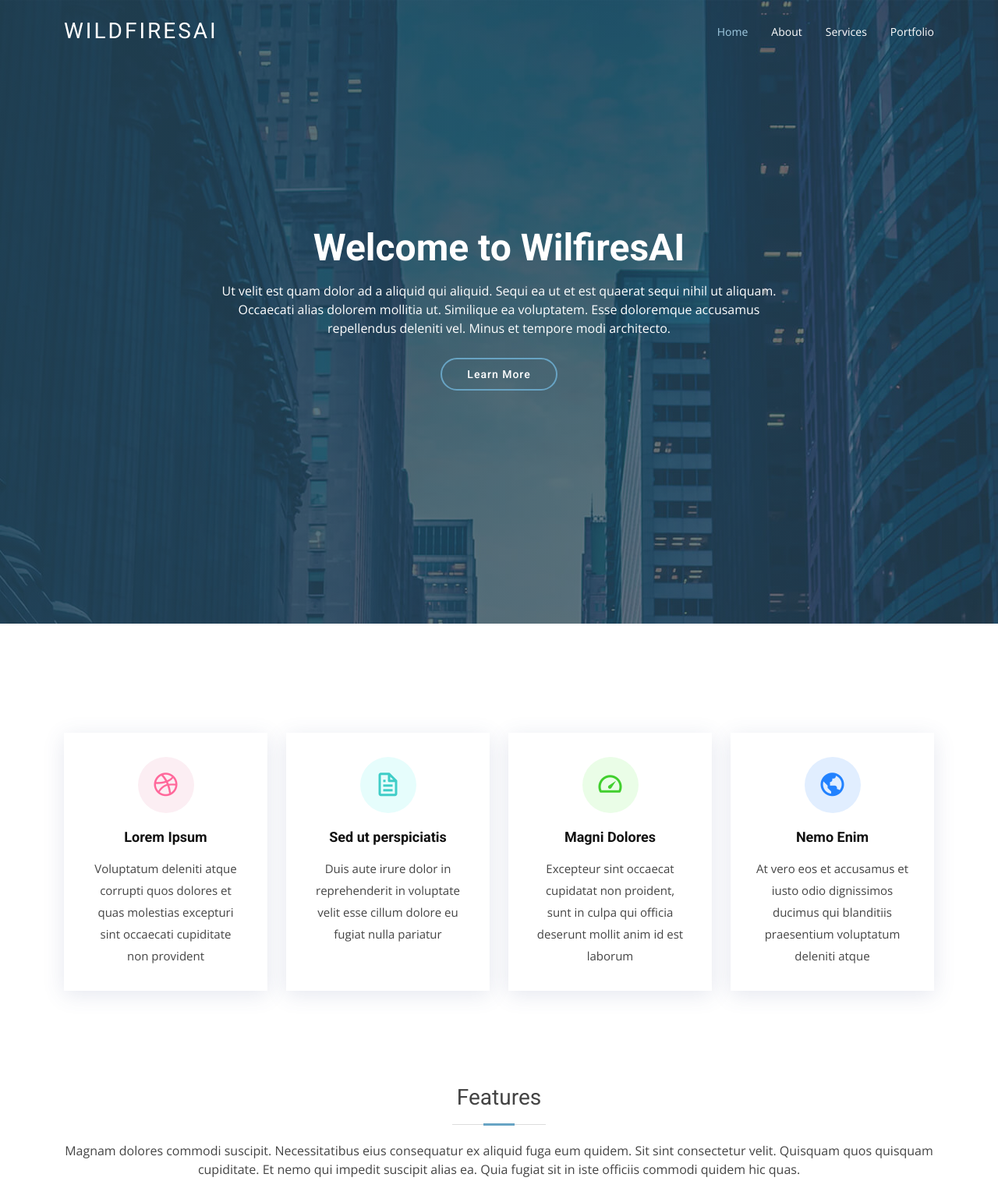
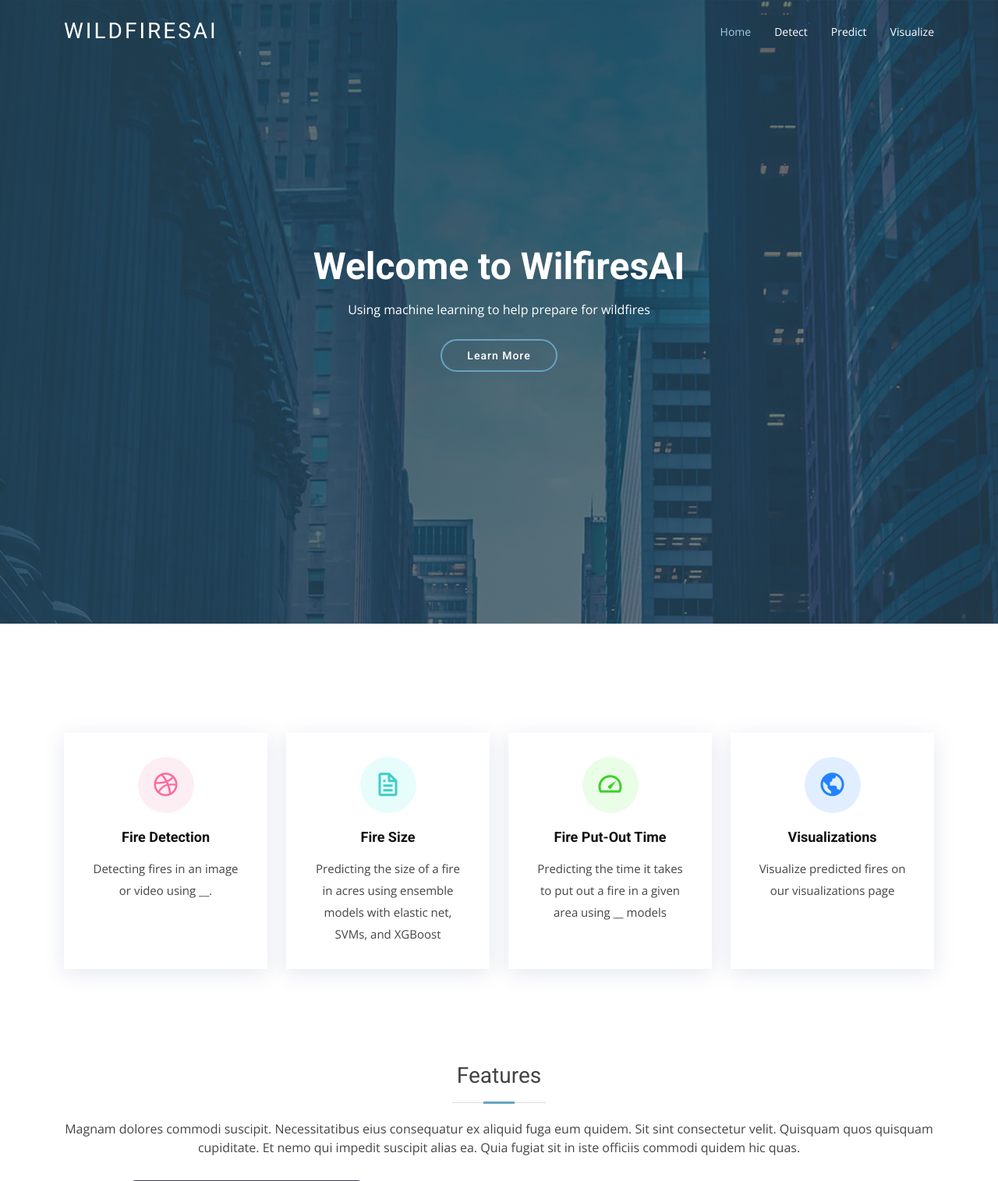
Before and after one commit to TeamDeltaHacks/WildfiresAI, a Flask app: page / in a window 1280 px wide. Shown: the top 1515 px of the page at 78% size. Run offline with Flask 2, Linux system fonts and the light colour scheme; some libraries are stand-ins or nearby versions.

Commit message:
update nav

```diff
--- a/templates/about.html
+++ b/templates/about.html
@@ -50,9 +50,9 @@
       <nav id="navbar" class="navbar">
         <ul>
           <li><a href="/">Home</a></li>
-          <li><a class="active" href="/about">About</a></li>
-          <li><a href="/services">Services</a></li>
-          <li><a href="/portfolio">Portfolio</a></li>
+          <li><a class="active" href="/about">Detect</a></li>
+          <li><a href="/services">Predict</a></li>
+          <li><a href="/portfolio">Visualize</a></li>
           </ul>
       </nav><!-- .navbar -->
 
--- a/templates/index.html
+++ b/templates/index.html
@@ -50,9 +50,9 @@
       <nav id="navbar" class="navbar">
         <ul>
           <li><a class="active" href="/">Home</a></li>
-          <li><a href="/about">About</a></li>
-          <li><a href="/services">Services</a></li>
-          <li><a href="/portfolio">Portfolio</a></li>
+          <li><a href="/about">Detect</a></li>
+          <li><a href="/services">Predict</a></li>
+          <li><a href="/portfolio">Visualize</a></li>
           </ul>
       </nav><!-- .navbar -->
 
@@ -65,8 +65,8 @@
       <div class="row justify-content-center">
         <div class="col-xl-8">
           <h2>Welcome to WilfiresAI</h2>
-          <p>Ut velit est quam dolor ad a aliquid qui aliquid. Sequi ea ut et est quaerat sequi nihil ut aliquam. Occaecati alias dolorem mollitia ut. Similique ea voluptatem. Esse doloremque accusamus repellendus deleniti vel. Minus et tempore modi architecto.</p>
-          <a href="" class="btn-get-started ">Learn More</a>
+          <p>Using machine learning to help prepare for wildfires</p>
+          <a href="#services" class="btn-get-started ">Learn More</a>
         </div>
       </div>
     </div>
@@ -75,39 +75,39 @@
   <main id="main">
 
     <!-- ======= Services Section ======= -->
-    <section class="services">
+    <section class="services" id="services">
       <div class="container">
 
         <div class="row">
           <div class="col-md-6 col-lg-3 d-flex align-items-stretch" data-aos="fade-up">
             <div class="icon-box icon-box-pink">
               <div class="icon"><i class="bx bxl-dribbble"></i></div>
-              <h4 class="title"><a href="">Lorem Ipsum</a></h4>
-              <p class="description">Voluptatum deleniti atque corrupti quos dolores et quas molestias excepturi sint occaecati cupiditate non provident</p>
+              <h4 class="title"><a href="">Fire Detection</a></h4>
+              <p class="description">Detecting fires in an image or video using __.</p>
             </div>
           </div>
 
           <div class="col-md-6 col-lg-3 d-flex align-items-stretch" data-aos="fade-up" data-aos-delay="100">
             <div class="icon-box icon-box-cyan">
               <div class="icon"><i class="bx bx-file"></i></div>
-              <h4 class="title"><a href="">Sed ut perspiciatis</a></h4>
-              <p class="description">Duis aute irure dolor in reprehenderit in voluptate velit esse cillum dolore eu fugiat nulla pariatur</p>
+              <h4 class="title"><a href="">Fire Size</a></h4>
+              <p class="description">Predicting the size of a fire in acres using ensemble models with elastic net, SVMs, and XGBoost</p>
             </div>
           </div>
 
           <div class="col-md-6 col-lg-3 d-flex align-items-stretch" data-aos="fade-up" data-aos-delay="200">
             <div class="icon-box icon-box-green">
               <div class="icon"><i class="bx bx-tachometer"></i></div>
-              <h4 class="title"><a href="">Magni Dolores</a></h4>
-              <p class="description">Excepteur sint occaecat cupidatat non proident, sunt in culpa qui officia deserunt mollit anim id est laborum</p>
+              <h4 class="title"><a href="">Fire Put-Out Time</a></h4>
+              <p class="description">Predicting the time it takes to put out a fire in a given area using __ models</p>
             </div>
           </div>
 
           <div class="col-md-6 col-lg-3 d-flex align-items-stretch" data-aos="fade-up" data-aos-delay="200">
             <div class="icon-box icon-box-blue">
               <div class="icon"><i class="bx bx-world"></i></div>
-              <h4 class="title"><a href="">Nemo Enim</a></h4>
-              <p class="description">At vero eos et accusamus et iusto odio dignissimos ducimus qui blanditiis praesentium voluptatum deleniti atque</p>
+              <h4 class="title"><a href="">Visualizations</a></h4>
+              <p class="description">Visualize predicted fires on our visualizations page</p>
             </div>
           </div>
 
--- a/templates/portfolio.html
+++ b/templates/portfolio.html
@@ -50,9 +50,9 @@
       <nav id="navbar" class="navbar">
         <ul>
           <li><a href="/">Home</a></li>
-          <li><a href="/about">About</a></li>
-          <li><a href="/services">Services</a></li>
-          <li><a class="active" href="/portfolio">Portfolio</a></li>
+          <li><a href="/about">Detect</a></li>
+          <li><a href="/services">Predict</a></li>
+          <li><a class="active" href="/portfolio">Visualize</a></li>
           </ul>
       </nav><!-- .navbar -->
 
--- a/templates/services.html
+++ b/templates/services.html
@@ -50,9 +50,9 @@
       <nav id="navbar" class="navbar">
         <ul>
           <li><a href="/">Home</a></li>
-          <li><a href="/about">About</a></li>
-          <li><a class="active" href="/services">Services</a></li>
-          <li><a href="/portfolio">Portfolio</a></li>
+          <li><a href="/about">Detect</a></li>
+          <li><a class="active" href="/services">Predict</a></li>
+          <li><a href="/portfolio">Visualize</a></li>
           </ul>
       </nav><!-- .navbar -->
 
```
